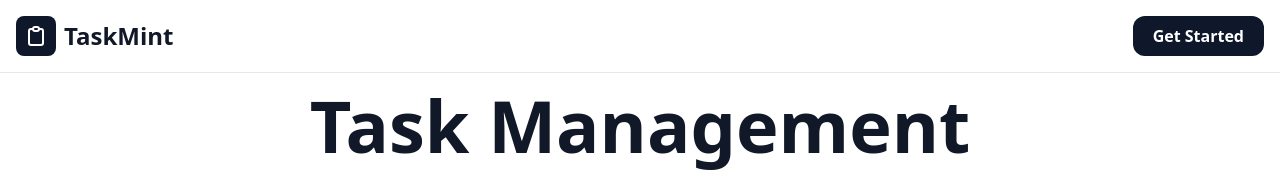
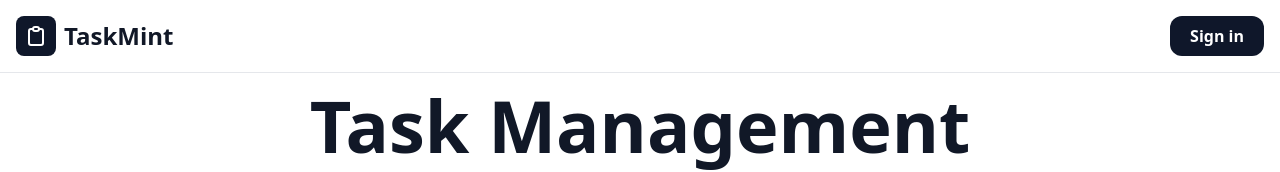
Before and after one commit to TopboySaint/Task-Manager, a React (Vite) app in the folder client/: page / in a window 1280 px wide. Shown: the top 172 px of the page. Built offline with nearby package versions, Linux system fonts and the light colour scheme.

Commit message:
Update button text from "Get Started" to "Sign in" in Welcome component

```diff
--- a/client/src/Welcome.jsx
+++ b/client/src/Welcome.jsx
@@ -44,7 +44,7 @@ const Welcome = () => {
               <span className="text-2xl font-bold">TaskMint</span>
             </div>
             <Link to="/signup"><button className="btn btn-neutral btn-md">
-              Get Started
+              Sign in
             </button></Link>
           </nav>
         </div>
```
